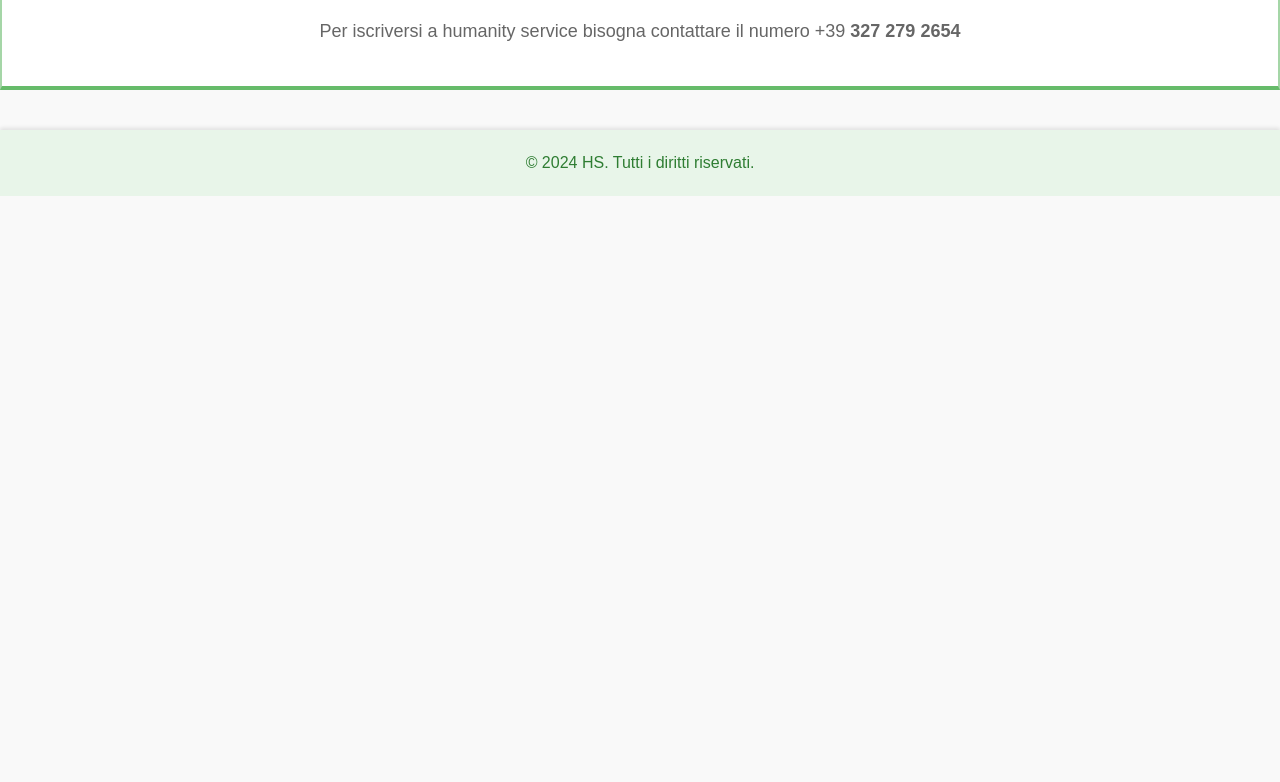
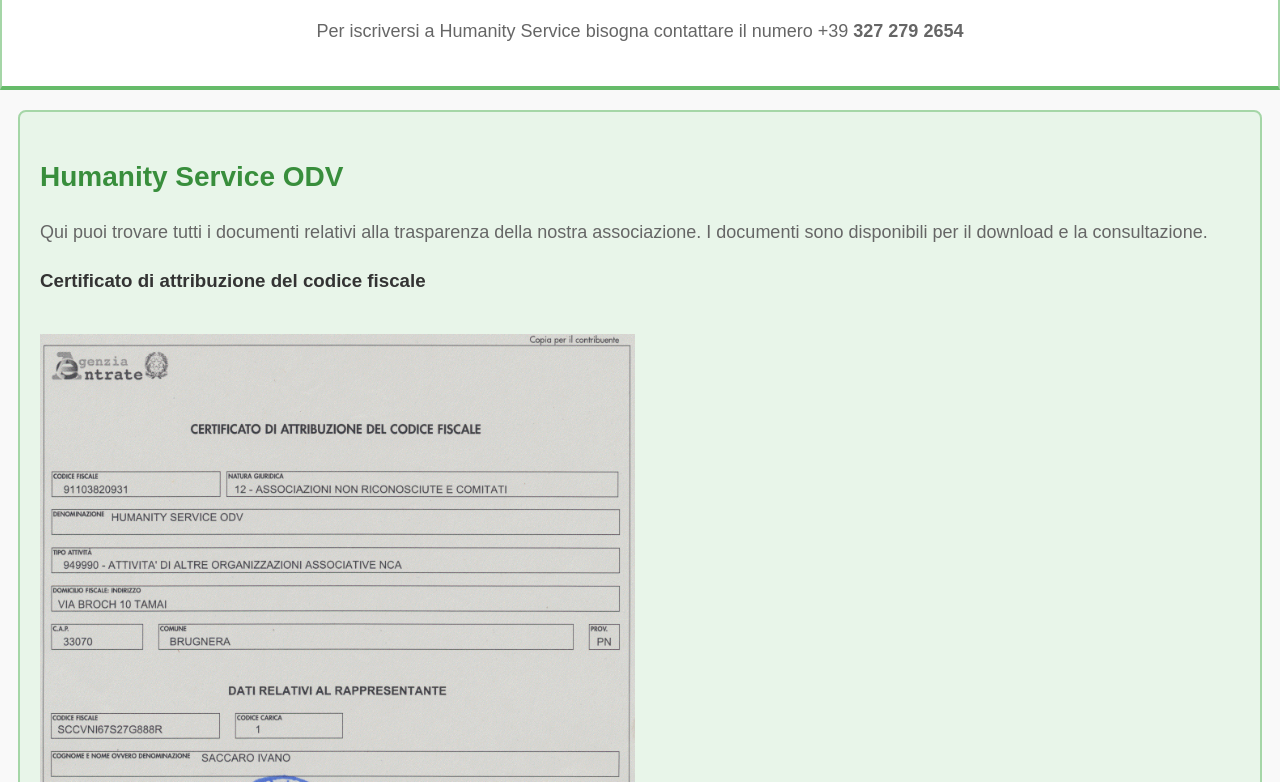
Before and after one commit to HumanityService/humanityservice.github.io, a plain HTML site: page index.html in a window 1280 px wide. Shown: the part 718-1500 px from the top of the page. Before the commit the page ends 914 px from the top, so only its background shows below. Drawn offline with Linux system fonts and the light colour scheme.

Commit message:
Update index.html

```diff
--- a/index.html
+++ b/index.html
@@ -112,6 +112,12 @@
             text-decoration: underline;
         }
 
+        .transparency img {
+            max-width: 100%; /* Ridimensiona l'immagine */
+            height: auto; /* Mantiene le proporzioni */
+            margin-top: 20px;
+        }
+
         /* Footer */
         footer {
             background-color: #e8f5e9;
@@ -199,11 +205,12 @@
     <main>
         <h1>Benvenuti su HS</h1>
         <p>
-            NOI di HUMANITY SERVICE ODV, diamo   sostegno attivo ai bisognosi e attraverso i nostri collaboratori volontari e non, cerchiamo  attivamente di alleviare il disagio causato alle persone dalla vita, anche attraverso altre associazioni con competenze specifiche che operano nel terzo settore.
+            NOI di HUMANITY SERVICE ODV, diamo sostegno attivo ai bisognosi e attraverso i nostri collaboratori volontari e non, cerchiamo attivamente di alleviare il disagio causato alle persone dalla vita, anche attraverso altre associazioni con competenze specifiche che operano nel terzo settore.
         </p>
         <h1>Siamo alla ricerca di volontari!</h1>
         <p>
-Noi di Humanity Service ODV (HS ODV) siamo costantemente alla ricerca di nuovi volontari che desiderano unirsi alla nostra grande famiglia!        </p>
+            Noi di Humanity Service ODV (HS ODV) siamo costantemente alla ricerca di nuovi volontari che desiderano unirsi alla nostra grande famiglia!
+        </p>
         <h3>
             TUTTI POSSONO SOSTENERCI CON L'ISCRIZIONE O CON UNA DONAZIONE
         </h3>
@@ -211,15 +218,17 @@ Noi di Humanity Service ODV (HS ODV) siamo costantemente alla ricerca di nuovi v
 
     <main>
         <h1>Come iscriversi?</h1>
-        <p>Per iscriversi a humanity service bisogna contattare il numero +39<b> 327 279 2654</b></p>
+        <p>Per iscriversi a Humanity Service bisogna contattare il numero +39 <b>327 279 2654</b></p>
     </main>
 
-    <!-- Trasparenza Section
+    <!-- Trasparenza Section -->
     <section class="transparency">
         <h2>Humanity Service ODV</h2>
         <p>Qui puoi trovare tutti i documenti relativi alla trasparenza della nostra associazione. I documenti sono disponibili per il download e la consultazione.</p>
+        <h3>Certificato di attribuzione del codice fiscale</h3>
+        <img src="Screenshot 2024-10-27 11.02.40.png" alt="Certificato di attribuzione del codice fiscale">
     </section>
-    -->
+
     <footer>
         <p>&copy; 2024 HS. Tutti i diritti riservati.</p>
     </footer>
```
